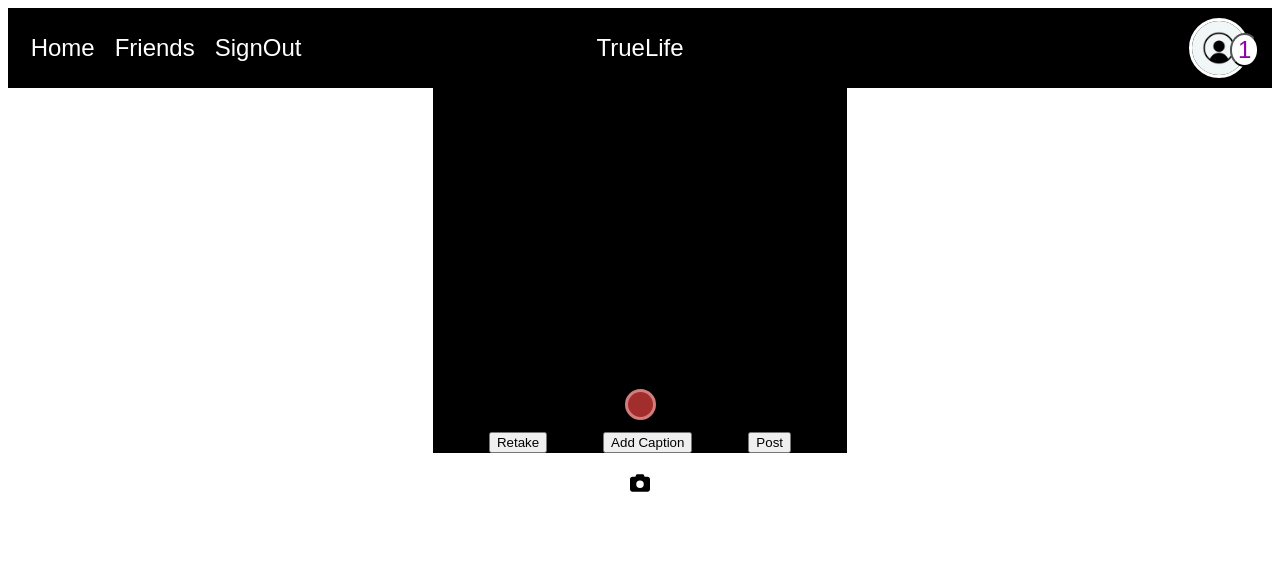
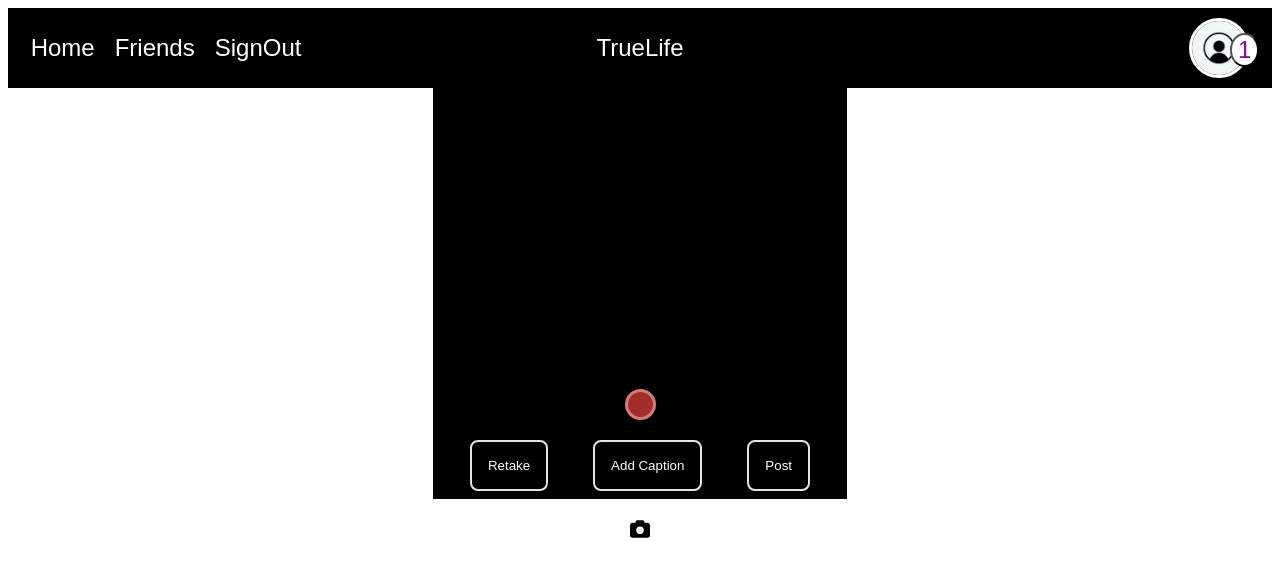
Before and after one commit to squirtoise/true-life, a React app: page /camera in a window 1280 px wide. Both pictures are taken after a click on the element 640 px from the left and 322 px from the top of the page. Shown: the top 576 px of the page. Built offline with nearby package versions, Linux system fonts and the light colour scheme; no server answers.

Commit message:
styled input bar and all buttons on CameraPage

```diff
--- a/client/components/Canvas.tsx
+++ b/client/components/Canvas.tsx
@@ -9,6 +9,7 @@ import {
     CaptionsInput,
     TakePhotoButton,
     SnapBtnContainer,
+    PhotoOptionsBtns,
 } from './styles/Camera.style';
 import { faCamera } from '@fortawesome/free-solid-svg-icons';
 
@@ -60,6 +61,7 @@ function Canvas() {
         ctx.clearRect(0, 0, photo.width, photo.height);
 
         setHasPhoto(false);
+        setWriteCaption(false);
     };
 
     const uploadPost = () => {
@@ -123,27 +125,27 @@ function Canvas() {
                 </SnapBtnContainer>
 
                 <PicButtonContainer hasPhoto={hasPhoto}>
-                    <button onClick={closePhoto}>Retake</button>
-                    <button
+                    <PhotoOptionsBtns onClick={closePhoto}>Retake</PhotoOptionsBtns>
+                    <PhotoOptionsBtns
                         onClick={() => {
                             setWriteCaption((prev) => !prev);
                             setCaptionInput('');
-                            console.log(writeCaption);
+                            // console.log(writeCaption);
                         }}
                     >
                         {writeCaption ? 'Cancel' : 'Add Caption'}
-                    </button>
+                    </PhotoOptionsBtns>
 
-                    <button
+                    <PhotoOptionsBtns
                         onClick={() => {
                             uploadPost();
                         }}
                     >
                         Post
-                    </button>
+                    </PhotoOptionsBtns>
                 </PicButtonContainer>
                 {writeCaption && (
-                    <PicButtonContainer hasPhoto={hasPhoto}>
+                    <>
                         <CaptionsInput
                             type={'text'}
                             onChange={(e: React.ChangeEvent<HTMLInputElement>) => {
@@ -151,7 +153,8 @@ function Canvas() {
                                 console.log(captionInput);
                             }}
                         ></CaptionsInput>
-                        <button
+                        <PicButtonContainer hasPhoto={hasPhoto}>
+                            <PhotoOptionsBtns
                                 onClick={() => {
                                     setSaveCaption(captionInput);
                                     //if caption was saved, preview it under photo
@@ -159,15 +162,16 @@ function Canvas() {
                                 }}
                             >
                                 Save Caption
-                        </button>
-                        <button
+                            </PhotoOptionsBtns>
+                            <PhotoOptionsBtns
                                 onClick={() => {
                                     setSaveCaption('');
                                 }}
                             >
                                 Delete Caption
-                        </button>
+                            </PhotoOptionsBtns>
                         </PicButtonContainer>
+                    </>
                 )}
             </CameraContainer>
         </>
--- a/client/components/Layout.tsx
+++ b/client/components/Layout.tsx
@@ -4,8 +4,7 @@ import { Outlet } from 'react-router-dom';
 import { BodyLayout } from './styles/Navbar.style';
 import Button from './Button';
 import { useNavigate } from 'react-router-dom';
-import { faHeart } from '@fortawesome/free-solid-svg-icons';
-import { faCamera } from '@fortawesome/free-solid-svg-icons';
+import { faCamera, faHeart,  } from '@fortawesome/free-solid-svg-icons';
 
 function Layout() {
     const navigate = useNavigate();
@@ -16,6 +15,7 @@ function Layout() {
                 <Outlet />
                 <br />
                 <Button icon={faCamera} onClickFunc={() => navigate('/camera')}></Button>
+
             </BodyLayout>
 
             {/* camera button / footer? */}
--- a/client/components/styles/Camera.style.tsx
+++ b/client/components/styles/Camera.style.tsx
@@ -1,5 +1,5 @@
 import styled from 'styled-components';
-
+import { determinedColor } from './Navbar.style';
 export const CameraContainer = styled.div<any>`
     position: relative;
     display: flex;
@@ -52,7 +52,22 @@ export const PicButtonContainer = styled.div<any>`
 
 export const CaptionsInput = styled.input<any>`
     width: 80%;
-    margin: 2px;
+    /* margin: 2px; */
+    border: 2px solid #e1e5ee;
+    color: white;
+    outline: none;
+    border-radius: 0.5rem;
+    padding: 1.25rem;
+    background: none;
+
+    :hover {
+        /* border-color: #adffff; */
+        border-color: ${determinedColor};
+    }
+
+    :focus {
+        border-color: #18ffff;
+    }
 `;
 
 export const TakePhotoButton = styled.div<any>`
@@ -91,3 +106,22 @@ export const SnapBtnContainer = styled.div`
     justify-content: center;
     align-items: center;
 `;
+
+export const PhotoOptionsBtns = styled.button`
+    border: 2px solid #e1e5ee;
+    color: white;
+    outline: none;
+    border-radius: 0.5rem;
+    padding: 1rem;
+    background: none;
+    margin: 0.5rem;
+
+    :hover {
+        /* border-color: #adffff; */
+        border-color: ${determinedColor};
+    }
+
+    :focus {
+        border-color: #18ffff;
+    }
+`;
--- a/client/components/styles/Navbar.style.tsx
+++ b/client/components/styles/Navbar.style.tsx
@@ -1,6 +1,8 @@
 import styled from 'styled-components';
 import { Link } from 'react-router-dom';
-const randomColor = '#' + Math.floor(Math.random() * 16777215).toString(16);
+ const randomColor = '#' + Math.floor(Math.random() * 16777215).toString(16);
+
+export const determinedColor = randomColor;
 interface NavbarContainerProps {
     extendNavbar: boolean;
     streak: number;
```
Lines whose indentation alone changed are shown as unchanged.
